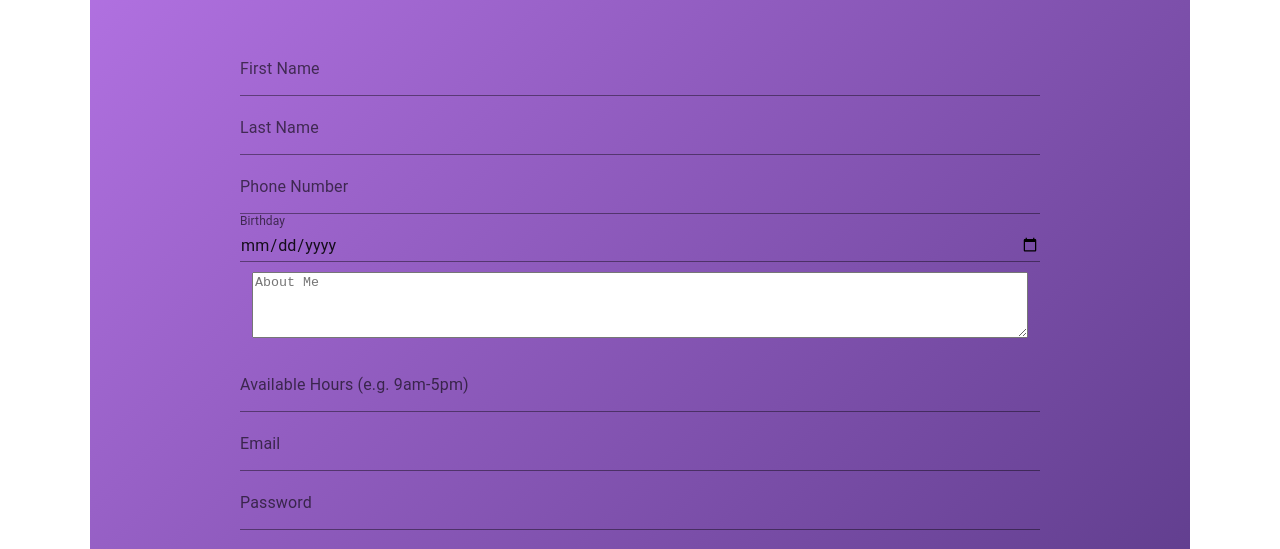
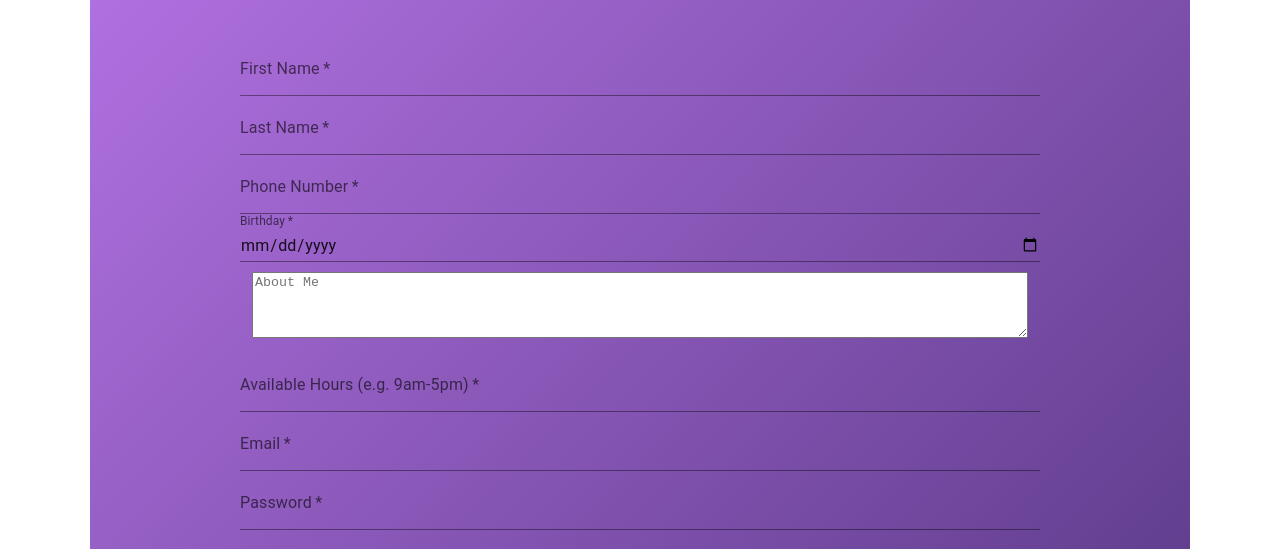
Before and after one commit to jagganjestine/CS4485, a React (Create React App) app in the folder online-tutoring/: page /registrationtutors in a window 1280 px wide. Shown: the part 247-796 px from the top of the page. Built offline with nearby package versions, Linux system fonts and the light colour scheme.

Commit message:
added required fields to the registration tutors

```diff
--- a/online-tutoring/src/components/RegistrationTutors.js
+++ b/online-tutoring/src/components/RegistrationTutors.js
@@ -90,6 +90,13 @@ function TutorRegistration() {
     }
   }
 
+  function handleSubmit(event) {
+    event.preventDefault(); // Prevent the default form submission
+
+    // Here you can add any additional validation if needed
+
+    handleRegistration(); // Your existing function to handle registration
+}
 
   const handleRegistration = async () => {
     if (felonyConvictions === 'yes' || misdemeanorConvictions === 'yes' || pendingCharges === 'yes' || probationOrParole === 'yes' || criminalConvictionRelated === 'yes' || unauthorizedUseDisclosure === 'yes') {
@@ -135,18 +142,18 @@ function TutorRegistration() {
         <div className="tutor-registration-container">
           <div>
             <h2 className="tutor-title">Tutor Registration</h2>
-
+            <form onSubmit={handleSubmit}>
             <div className="form-group">
-            <TextField type="first name" label="First Name" id="standard-basic" variant="standard" className="proportion" value={firstName} onChange={(e) => setFirstName(e.target.value)}></TextField>
+            <TextField type="first name" required label="First Name" id="standard-basic" variant="standard" className="proportion" value={firstName} onChange={(e) => setFirstName(e.target.value)}></TextField>
             </div>
             <div className="form-group">
-              <TextField type="last name" label="Last Name" id="standard-basic" variant="standard" className="proportion" value={lastName} onChange={(e) => setLastName(e.target.value)}></TextField>
+              <TextField type="last name" required label="Last Name" id="standard-basic" variant="standard" className="proportion" value={lastName} onChange={(e) => setLastName(e.target.value)}></TextField>
             </div>
             <div className="form-group">
-            <TextField type="phone number" label="Phone Number" id="standard-basic" variant="standard" className="proportion" value={phoneNumber} onChange={(e) => setPhoneNumber(e.target.value)}></TextField>
+            <TextField type="phone number" required label="Phone Number" id="standard-basic" variant="standard" className="proportion" value={phoneNumber} onChange={(e) => setPhoneNumber(e.target.value)}></TextField>
              </div>
             <div className="form-group">
-            <TextField type="date" label="Birthday" id="standard-basic" variant="standard" className="proportion" value={birthday} onChange={(e) => setBirthday(e.target.value)} InputLabelProps={{shrink: true }}></TextField>
+            <TextField type="date" required label="Birthday" id="standard-basic" variant="standard" className="proportion" value={birthday} onChange={(e) => setBirthday(e.target.value)} InputLabelProps={{shrink: true }}></TextField>
             </div>
             <div style={{ marginTop: '10px' }}>
               <textarea
@@ -158,17 +165,17 @@ function TutorRegistration() {
               ></textarea> <div style={{ marginTop: '10px' }}></div>
             </div>
             <div className="form-group">
-            <TextField type="hours" label="Available Hours (e.g. 9am-5pm)" id="standard-basic" variant="standard" className="proportion" value={availableHours} onChange={(e) => setAvailableHours(e.target.value)}></TextField>
+            <TextField type="hours" required label="Available Hours (e.g. 9am-5pm)" id="standard-basic" variant="standard" className="proportion" value={availableHours} onChange={(e) => setAvailableHours(e.target.value)}></TextField>
             </div>
             <div className="form-group">
-            <TextField type="email" label="Email" id="standard-basic" variant="standard" className="proportion" value={email} onChange={(e) => setEmail(e.target.value)}></TextField>
+            <TextField type="email" required label="Email" id="standard-basic" variant="standard" className="proportion" value={email} onChange={(e) => setEmail(e.target.value)}></TextField>
             </div>
             <div className="form-group">
-            <TextField type="password" label="Password" id="standard-basic" variant="standard" className="proportion" value={password} onChange={(e) => setPassword(e.target.value)}style={{ marginBottom: '20px' }}></TextField>
+            <TextField type="password" required label="Password" id="standard-basic" variant="standard" className="proportion" value={password} onChange={(e) => setPassword(e.target.value)}style={{ marginBottom: '20px' }}></TextField>
             </div>
             <div className="upload-container">
               <label for="file-upload">Upload Profile Picture</label>
-              <input type="file" onChange={handleChange} />
+             <input type="file" onChange={handleChange}/>
             </div>
 
             <div className = "questions">
@@ -194,11 +201,11 @@ function TutorRegistration() {
             <div className = "questions">
               <h3>Do you have any felony convictions?</h3>
               <label>
-                <input type="radio" name="felonyConvictions" value="yes" onChange={(e) => setFelonyConvictions(e.target.value)} />
+                <input type="radio" name="felonyConvictions" value="yes" required onChange={(e) => setFelonyConvictions(e.target.value)} />
                 Yes
               </label>
               <label>
-                <input type="radio" name="felonyConvictions" value="no" onChange={(e) => setFelonyConvictions(e.target.value)} />
+                <input type="radio" name="felonyConvictions" value="no" required onChange={(e) => setFelonyConvictions(e.target.value)} />
                 No
               </label>
             </div>
@@ -206,11 +213,11 @@ function TutorRegistration() {
             <div className = "questions">
               <h3>Do you have any misdemeanor convictions?</h3>
               <label>
-                <input type="radio" name="misdemeanorConvictions" value="yes" onChange={(e) => setMisdemeanorConvictions(e.target.value)} />
+                <input type="radio" name="misdemeanorConvictions" value="yes" required onChange={(e) => setMisdemeanorConvictions(e.target.value)} />
                 Yes
               </label>
               <label>
-                <input type="radio" name="misdemeanorConvictions" value="no" onChange={(e) => setMisdemeanorConvictions(e.target.value)} />
+                <input type="radio" name="misdemeanorConvictions" value="no" required onChange={(e) => setMisdemeanorConvictions(e.target.value)} />
                 No
               </label>
             </div>
@@ -218,11 +225,11 @@ function TutorRegistration() {
             <div className = "questions">
               <h3>Do you have any pending charges?</h3>
               <label>
-                <input type="radio" name="pendingCharges" value="yes" onChange={(e) => setPendingCharges(e.target.value)} />
+                <input type="radio" name="pendingCharges" value="yes" required onChange={(e) => setPendingCharges(e.target.value)} />
                 Yes
               </label>
               <label>
-                <input type="radio" name="pendingCharges" value="no" onChange={(e) => setPendingCharges(e.target.value)} />
+                <input type="radio" name="pendingCharges" value="no" required onChange={(e) => setPendingCharges(e.target.value)} />
                 No
               </label>
             </div>
@@ -230,11 +237,11 @@ function TutorRegistration() {
             <div className = "questions">
               <h3>Are you currently on probation or parole?</h3>
               <label>
-                <input type="radio" name="probationOrParole" value="yes" onChange={(e) => setProbationOrParole(e.target.value)} />
+                <input type="radio" name="probationOrParole" value="yes" required onChange={(e) => setProbationOrParole(e.target.value)} />
                 Yes
               </label>
               <label>
-                <input type="radio" name="probationOrParole" value="no" onChange={(e) => setProbationOrParole(e.target.value)} />
+                <input type="radio" name="probationOrParole" value="no" required onChange={(e) => setProbationOrParole(e.target.value)} />
                 No
               </label>
             </div>
@@ -242,11 +249,11 @@ function TutorRegistration() {
             <div className = "questions">
               <h3>Do you possess any criminal convictions related to the position?</h3>
               <label>
-                <input type="radio" name="criminalConvictionRelated" value="yes" onChange={(e) => setCriminalConvictionRelated(e.target.value)} />
+                <input type="radio" name="criminalConvictionRelated" value="yes" required onChange={(e) => setCriminalConvictionRelated(e.target.value)} />
                 Yes
               </label>
               <label>
-                <input type="radio" name="criminalConvictionRelated" value="no" onChange={(e) => setCriminalConvictionRelated(e.target.value)} />
+                <input type="radio" name="criminalConvictionRelated" value="no" required onChange={(e) => setCriminalConvictionRelated(e.target.value)} />
                 No
               </label>
             </div>
@@ -254,11 +261,11 @@ function TutorRegistration() {
             <div className = "questions">
               <h3>Unauthorized Use/Disclosure</h3>
               <label>
-                <input type="radio" name="unauthorizedUseDisclosure" value="yes" onChange={(e) => setUnauthorizedUseDisclosure(e.target.value)} />
+                <input type="radio" name="unauthorizedUseDisclosure" value="yes" required onChange={(e) => setUnauthorizedUseDisclosure(e.target.value)} />
                 Yes
               </label>
               <label>
-                <input type="radio" name="unauthorizedUseDisclosure" value="no" onChange={(e) => setUnauthorizedUseDisclosure(e.target.value)} />
+                <input type="radio" name="unauthorizedUseDisclosure" value="no" required onChange={(e) => setUnauthorizedUseDisclosure(e.target.value)} />
                 No
               </label>
             </div>
@@ -266,8 +273,9 @@ function TutorRegistration() {
 
 
             <div style={{ marginTop: '20px' }}>
-              <button className="register-tutor-button" style={{ margin: '0 auto' }} onClick={handleRegistration}
-              >Register as Tutor </button> </div>
+              <button className="register-tutor-button" style={{ margin: '0 auto' }} type = "submit">Register as Tutor </button>
+              </div>
+              </form>
           </div>
         </div>
       </div>
```
